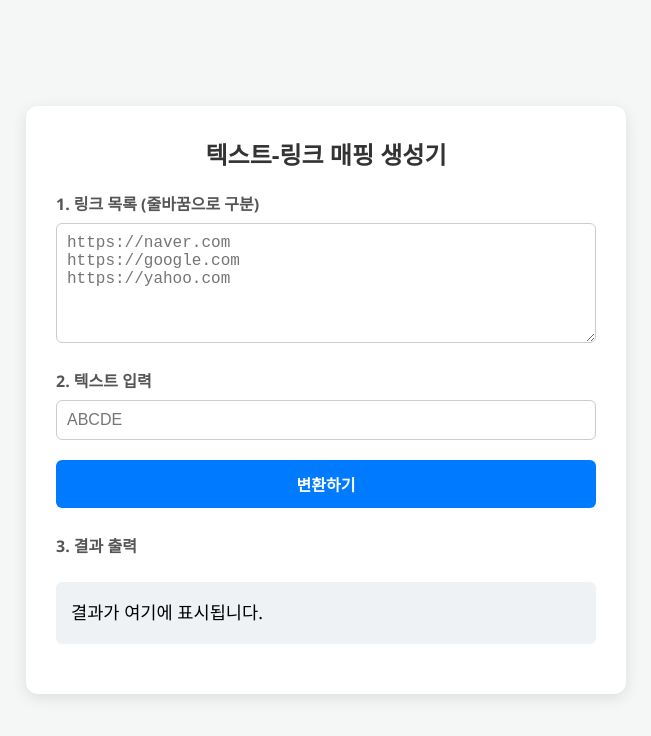
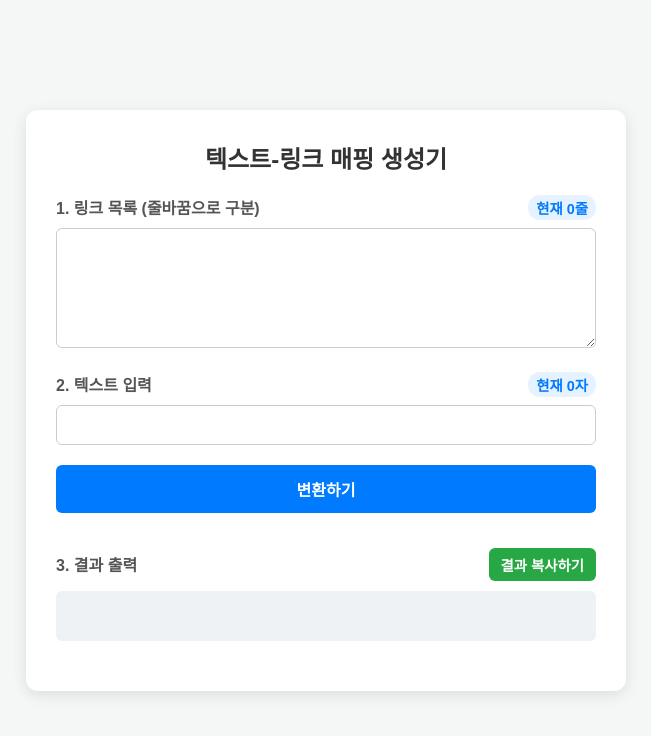
Before and after one commit to insb79ship77it/linktextmapping, a plain HTML site: page index.html in a window 1280 px wide. Shown: the whole page, without its empty margins (314-965 px from the left). Drawn offline with Linux system fonts and the light colour scheme; a web font is replaced by a local one.

Commit message:
Refactor index.html for improved styling and layout
Updated styles and structure for better layout and user experience.

```diff
--- a/index.html
+++ b/index.html
@@ -4,6 +4,7 @@
     <meta charset="UTF-8">
     <meta name="viewport" content="width=device-width, initial-scale=1.0">
     <title>링크 매핑 도구</title>
+    <link rel="stylesheet" as="style" crossorigin href="https://cdn.jsdelivr.net/gh/orioncactus/pretendard@v1.3.9/dist/web/static/pretendard.min.css" />
     <style>
         * {
             box-sizing: border-box;
@@ -11,7 +12,7 @@
             padding: 0;
         }
         body {
-            font-family: 'Segoe UI', Tahoma, Geneva, Verdana, sans-serif;
+            font-family: 'Pretendard', sans-serif;
             background-color: #f4f7f6;
             display: flex;
             justify-content: center;
@@ -37,10 +38,19 @@
             margin-bottom: 20px;
         }
         label {
-            display: block;
+            display: flex;
+            justify-content: space-between;
+            align-items: center;
             margin-bottom: 8px;
             font-weight: bold;
             color: #555;
+        }
+        .count-badge {
+            font-size: 0.9rem;
+            color: #007bff;
+            background-color: #e6f2ff;
+            padding: 2px 8px;
+            border-radius: 12px;
         }
         textarea, input[type="text"] {
             width: 100%;
@@ -48,6 +58,7 @@
             border: 1px solid #ccc;
             border-radius: 6px;
             font-size: 1rem;
+            font-family: 'Pretendard', sans-serif;
         }
         textarea {
             height: 120px;
@@ -64,18 +75,27 @@
             font-weight: bold;
             cursor: pointer;
             transition: background-color 0.2s;
+            margin-bottom: 10px;
+            font-family: 'Pretendard', sans-serif;
         }
         button:hover {
             background-color: #0056b3;
         }
+        .copy-btn {
+            background-color: #28a745;
+        }
+        .copy-btn:hover {
+            background-color: #218838;
+        }
         .result-box {
-            margin-top: 25px;
+            margin-top: 10px;
             padding: 15px;
             background-color: #eef2f5;
             border-radius: 6px;
             word-break: break-all;
             line-height: 1.8;
             font-size: 1.1rem;
+            min-height: 50px;
         }
         .result-box a {
             color: #007bff;
@@ -93,61 +113,99 @@
     <h1>텍스트-링크 매핑 생성기</h1>
 
     <div class="form-group">
-        <label for="linksInput">1. 링크 목록 (줄바꿈으로 구분)</label>
-        <textarea id="linksInput" placeholder="https://naver.com&#10;https://google.com&#10;https://yahoo.com"></textarea>
+        <label for="linksInput">
+            <span>1. 링크 목록 (줄바꿈으로 구분)</span>
+            <span class="count-badge">현재 <span id="linkCount">0</span>줄</span>
+        </label>
+        <textarea id="linksInput" oninput="updateCounts()"></textarea>
     </div>
 
     <div class="form-group">
-        <label for="textInput">2. 텍스트 입력</label>
-        <input type="text" id="textInput" placeholder="ABCDE">
+        <label for="textInput">
+            <span>2. 텍스트 입력</span>
+            <span class="count-badge">현재 <span id="textCount">0</span>자</span>
+        </label>
+        <input type="text" id="textInput" oninput="updateCounts()">
     </div>
 
     <button onclick="generateLinks()">변환하기</button>
 
     <div class="form-group" style="margin-top: 25px;">
-        <label>3. 결과 출력</label>
-        <div id="result" class="result-box">결과가 여기에 표시됩니다.</div>
+        <label>
+            <span>3. 결과 출력</span>
+            <button class="copy-btn" style="width: auto; padding: 6px 12px; margin: 0; font-size: 0.9rem;" onclick="copyResult()">결과 복사하기</button>
+        </label>
+        <div id="result" class="result-box"></div>
     </div>
 </div>
 
 <script>
+    function updateCounts() {
+        // 링크 개수 카운트
+        const linksRaw = document.getElementById('linksInput').value;
+        const links = linksRaw.split('\n').filter(link => link.trim().length > 0);
+        document.getElementById('linkCount').textContent = links.length;
+
+        // 텍스트 글자수 카운트
+        const textRaw = document.getElementById('textInput').value;
+        document.getElementById('textCount').textContent = textRaw.length;
+    }
+
     function generateLinks() {
         const linksRaw = document.getElementById('linksInput').value;
         const textRaw = document.getElementById('textInput').value;
         const resultContainer = document.getElementById('result');
 
-        // 입력된 링크를 줄바꿈 기준으로 분할하고 공백 제거 및 빈 줄 제외
         const links = linksRaw.split('\n')
                               .map(link => link.trim())
                               .filter(link => link.length > 0);
 
-        // 입력된 텍스트를 한 글자씩 분할
         const characters = textRaw.split('');
 
         if (characters.length === 0) {
-            resultContainer.innerHTML = '<span style="color:red;">텍스트를 입력해주세요.</span>';
+            resultContainer.innerHTML = '<span style="color:red; font-size:0.9rem;">텍스트를 입력해주세요.</span>';
             return;
         }
 
         let outputHTML = '';
 
         characters.forEach((char, index) => {
-            // 해당 위치에 매칭되는 링크가 존재할 경우 a 태그 감싸기
             if (index < links.length) {
                 let url = links[index];
-                // http:// 또는 https:// 가 없을 경우 자동으로 붙여주기
                 if (!/^https?:\/\//i.test(url)) {
                     url = 'http://' + url;
                 }
                 outputHTML += `<a href="${url}" target="_blank">${char}</a>`;
             } else {
-                // 링크 개수보다 텍스트가 더 많은 경우 일반 글자로 출력
                 outputHTML += char;
             }
         });
 
         resultContainer.innerHTML = outputHTML;
     }
+
+    function copyResult() {
+        const resultContainer = document.getElementById('result');
+
+        if (resultContainer.innerText.trim() === '' || resultContainer.innerText.includes('텍스트를 입력해주세요')) {
+            alert('복사할 결과물이 없습니다.');
+            return;
+        }
+
+        const range = document.createRange();
+        range.selectNode(resultContainer);
+        window.getSelection().removeAllRanges();
+        window.getSelection().addRange(range);
+
+        try {
+            document.execCommand('copy');
+            alert('결과가 복사되었습니다. (Ctrl+V로 붙여넣기 하세요)');
+        } catch (err) {
+            alert('복사에 실패했습니다.');
+        }
+
+        window.getSelection().removeAllRanges();
+    }
 </script>
 
 </body>
```
